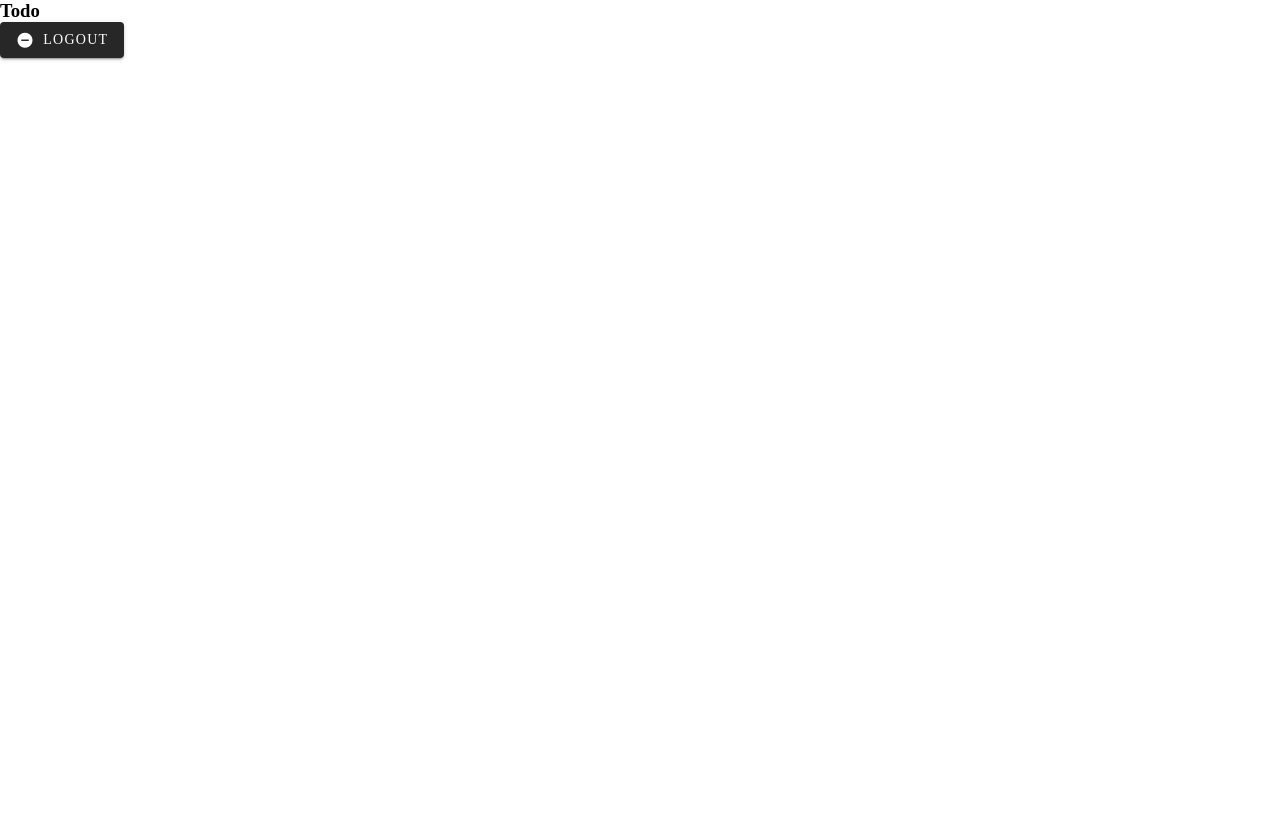
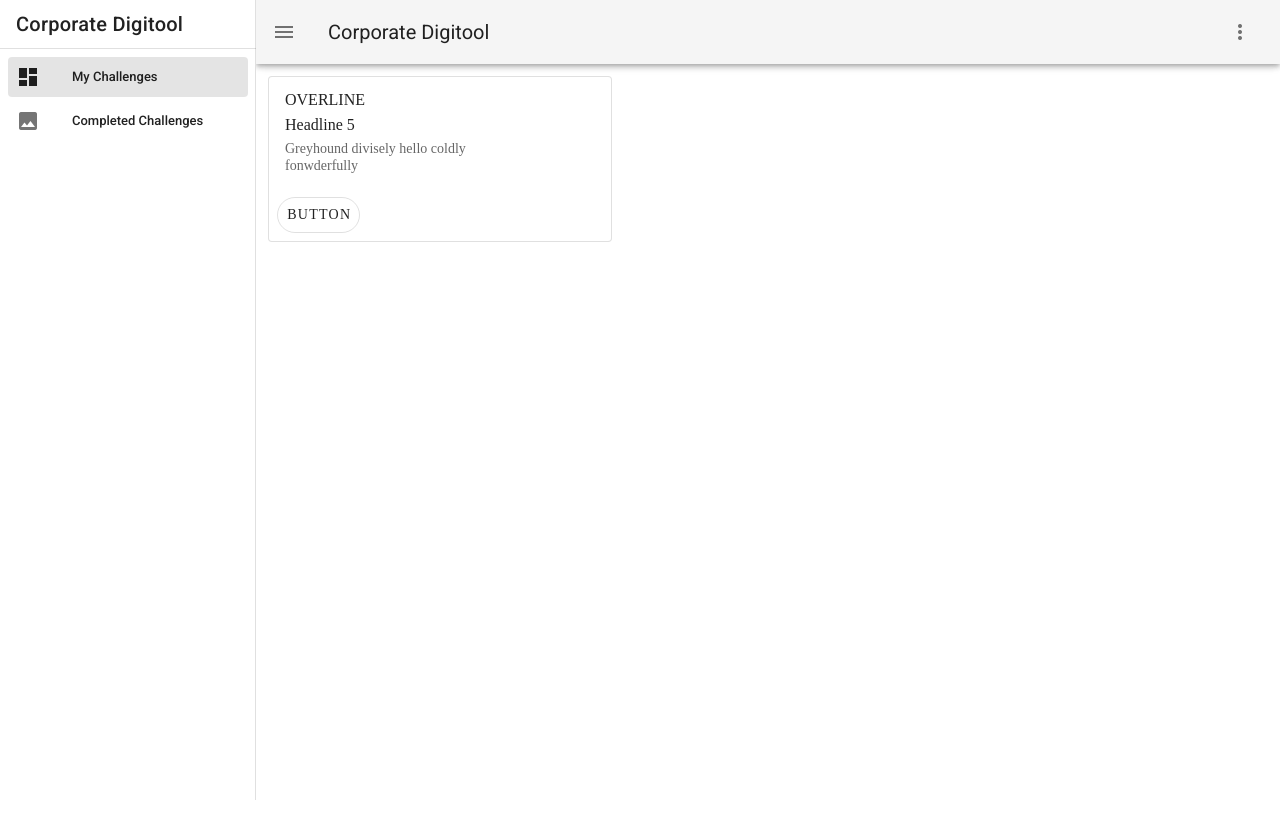
Before and after one commit to AnthonyChedid/Corporate-Digitool, a Vue app in the folder frontend-code/: page /#/ in a window 1280 px wide. Shown: the top 838 px of the page. Before the commit the page ends 800 px from the top, so only its background shows below. Built offline with nearby package versions, Linux system fonts and the light colour scheme; sample sign-in values are in the browser's storage.

Commit message:
ui changes

```diff
--- a/frontend-code/src/views/base.vue
+++ b/frontend-code/src/components/Nav.vue
@@ -6,9 +6,8 @@
           <v-list-item-title class="text-h6">
             Corporate Digitool
           </v-list-item-title>
+        </v-list-item-content>
 
-        </v-list-item-content>
-        <button class="btn btn-danger" @click="logout">Logout</button>
       </v-list-item>
 
       <v-divider></v-divider>
@@ -38,16 +37,15 @@
       <v-app-bar-nav-icon @click="drawer = !drawer"></v-app-bar-nav-icon>
 
       <v-toolbar-title>Corporate Digitool</v-toolbar-title>
+      <v-spacer></v-spacer>
+      <profile-menu/>
+
     </v-app-bar>
-
-    <v-main>
-      <router-view></router-view>
-    </v-main>
   </v-app>
 </template>
 
 <script>
-import axios from 'axios'
+import ProfileMenu from './ProfileMenu.vue'
   export default {
     data: () => ({ drawer: null ,
 
@@ -59,23 +57,10 @@ import axios from 'axios'
 
       }),
 
-    mounted(){
-      let BaseApi = axios.create({
-      baseURL: "http://localhost:8000/api"
-        });
-      let token=localStorage.getItem('token')
-      BaseApi.defaults.headers.common['Authorization'] = `Bearer ${token}`
+    methods: {
     },
-
-    methods: {
-      logout(){
-          axios.post('http://localhost:8000/api/logout',{}).then((response) => {
-              localStorage.removeItem('token')
-              this.$router.push('/register')
-          }).catch((errors) => {
-              console.log(errors)
-          })
-      }
+    components:{
+      ProfileMenu,
     }
   }
 </script>
--- /dev/null
+++ b/frontend-code/src/components/NewChallenge.vue
@@ -0,0 +1,45 @@
+<template>
+  <v-card
+    class="mx-auto"
+    max-width="344"
+    outlined
+  >
+    <v-list-item three-line>
+      <v-list-item-content>
+        <div class="text-overline mb-4">
+          OVERLINE
+        </div>
+        <v-list-item-title class="text-h5 mb-1">
+          Headline 5
+        </v-list-item-title>
+        <v-list-item-subtitle>Greyhound divisely hello coldly fonwderfully</v-list-item-subtitle>
+      </v-list-item-content>
+
+      <v-list-item-avatar
+        tile
+        size="80"
+        color="grey"
+      ></v-list-item-avatar>
+    </v-list-item>
+
+    <v-card-actions>
+      <v-btn
+        outlined
+        rounded
+        text
+      >
+        Button
+      </v-btn>
+    </v-card-actions>
+  </v-card>
+</template>
+
+<script>
+export default {
+
+}
+</script>
+
+<style>
+
+</style>
--- /dev/null
+++ b/frontend-code/src/components/ProfileMenu.vue
@@ -0,0 +1,43 @@
+<template>
+  <div class="text-center">
+    <v-menu offset-y>
+      <template v-slot:activator="{ on, attrs }">
+        <v-btn
+            icon
+            v-bind="attrs"
+            v-on="on"
+        >
+            <v-icon>mdi-dots-vertical</v-icon>
+        </v-btn>
+      </template>
+      <v-list>
+        <v-list-item
+          v-for="(item, index) in items"
+          :key="index"
+        >
+          <v-list-item-title> <v-btn @click="profile(item.title)">{{ item.title }}</v-btn></v-list-item-title>
+        </v-list-item>
+      </v-list>
+    </v-menu>
+  </div>
+</template>
+
+<script>
+  export default {
+    data: () => ({
+      items: [
+        { title: 'Profile' },
+        { title: 'Log out' }
+      ],
+    }),
+    methods:{
+        profile(message){
+            if(message==="Log out"){
+                this.$store.dispatch('auth/logout');
+                this.$router.push('/login');
+            }
+        }
+    }
+  }
+
+</script>
--- a/frontend-code/src/router/index.js
+++ b/frontend-code/src/router/index.js
@@ -1,8 +1,8 @@
 import Vue from 'vue'
 import VueRouter from 'vue-router'
-//import HomeView from '../views/HomeView.vue'
+import HomeView from '../views/HomeView.vue'
 import AboutView from '../views/AboutView.vue'
-import ToDos from '../components/ToDo.vue'
+//import ToDos from '../components/ToDo.vue'
 import Login from '../views/Login.vue'
 import Register from '../views/Register.vue'
 import store from '../store'
@@ -30,7 +30,7 @@ const routes = [
   {
     path: '/',
     name: 'home',
-    component: ToDos,
+    component: HomeView,
     meta: {requiresAuth: true}
 
   }
--- a/frontend-code/src/services/auth.service.js
+++ b/frontend-code/src/services/auth.service.js
@@ -1,6 +1,6 @@
 import axios from 'axios';
 import authHeader from './auth-header'
-const API_URL = 'http://localhost:8080/api/';
+const API_URL = 'http://localhost:8000/api/';
 
 class AuthService {
   login(user) {
--- a/frontend-code/src/views/HomeView.vue
+++ b/frontend-code/src/views/HomeView.vue
@@ -1,15 +1,24 @@
 <template>
-  <hello-world />
+  <div>
+    <v-container
+      class="spacing-playground pa-6 d-flex align-center"
+      fluid
+    >
+    <new-challenge/>
+    </v-container>
+    <Nav/>
+  </div>
 </template>
 
 <script>
-  import HelloWorld from '../components/HelloWorld'
-
+import Nav from '../components/Nav.vue'
+import NewChallenge from '../components/NewChallenge.vue'
   export default {
     name: 'Home',
 
     components: {
-      HelloWorld,
+      Nav,
+      NewChallenge,
     },
   }
 </script>
--- a/frontend-code/src/views/Login.vue
+++ b/frontend-code/src/views/Login.vue
@@ -30,7 +30,9 @@
                            <div class="red--text"> {{errorMessage}}</div>
                            <v-btn type="submit" class="mt-4" color="primary" value="log in">Log in</v-btn>
                            <div class="grey--text mt-4" v-on:click="$router.push('/register')">
-                              <v-btn class="mt-4" color="primary" >Create Account</v-btn>
+                              <div class="grey--text mt-4">
+                              don't have an account ? <strong>Register</strong>
+                           </div>
                            </div>
                       </form>
                      </v-card-text>
--- a/frontend-code/src/views/Register.vue
+++ b/frontend-code/src/views/Register.vue
@@ -48,7 +48,9 @@
                            <div class="red--text"> {{errorMessage}}</div>
                            <v-btn type="submit" class="mt-4" color="primary" value="register">Register</v-btn>
                            <div class="grey--text mt-4" v-on:click="$router.push('/login')">
-                              <v-btn class="mt-4" color="primary" >Login</v-btn>
+                              <div class="grey--text mt-4">
+                              Already have an account ? <strong>Log in</strong>
+                           </div>
                            </div>
                       </form>
                      </v-card-text>
```
Also changed, not shown: frontend-code/src/components/HelloWorld.vue (deleted, +0 -151 lines).
